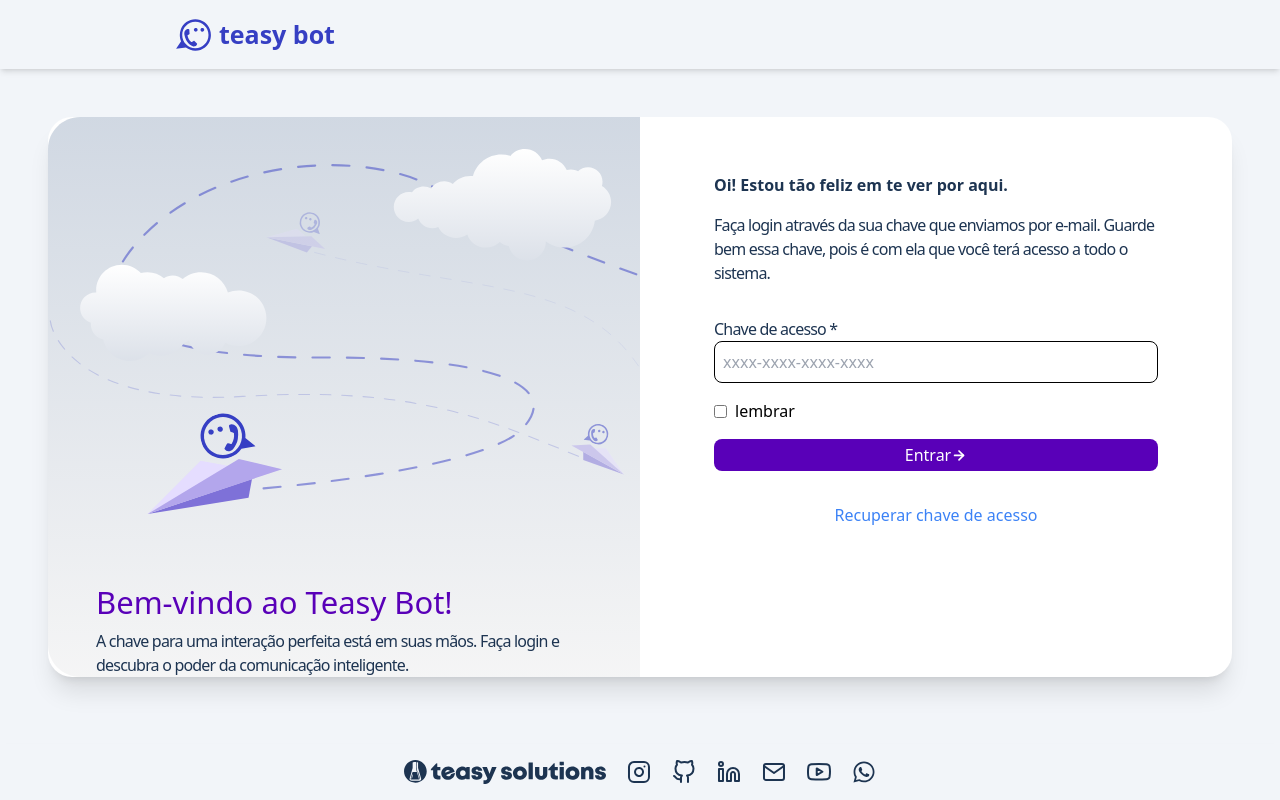
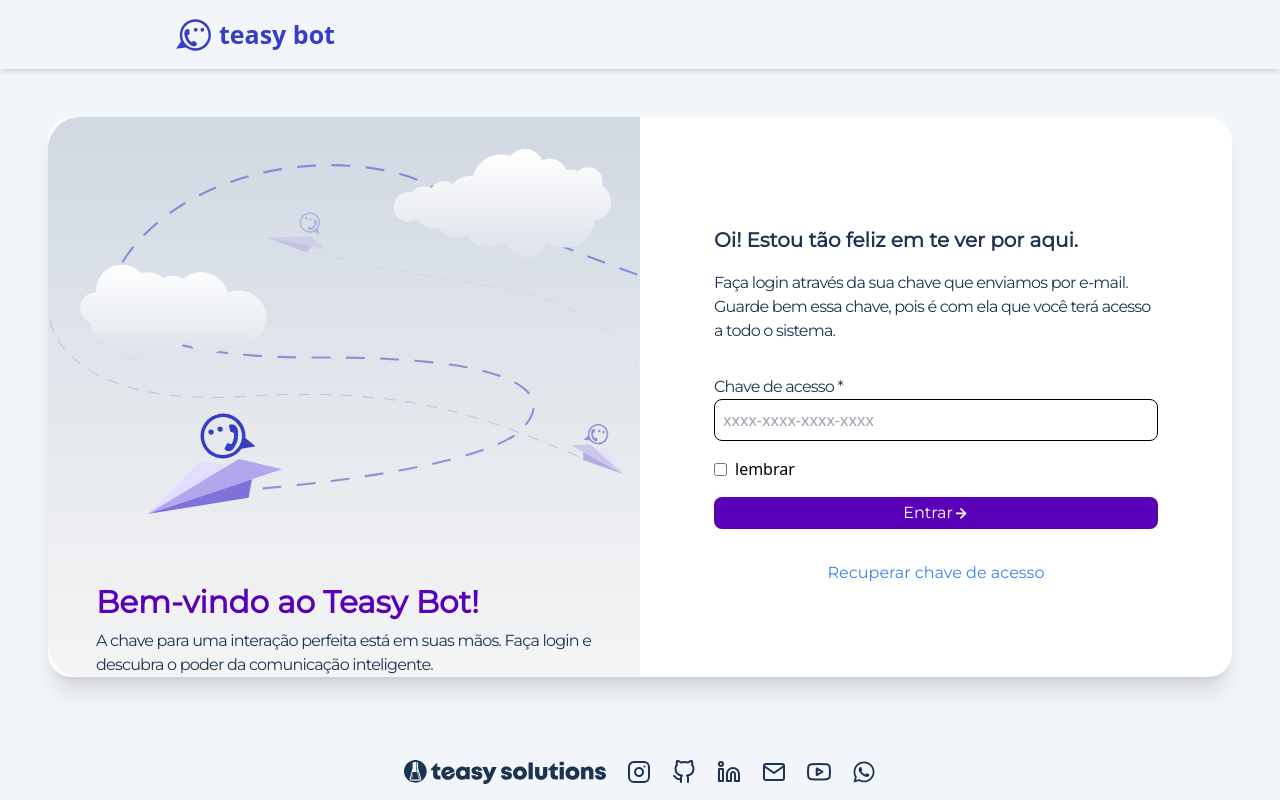
Before and after one commit to Gustavo-Diogo/next, a Next.js app: page /login in a window 1280 px wide. Built offline with nearby package versions, Linux system fonts and the light colour scheme.

Commit message:
feat: font changed

```diff
--- a/components/Card/index.tsx
+++ b/components/Card/index.tsx
@@ -19,12 +19,12 @@
       </div>
 
       <div className="mt-4">
-        <h2 className=""> {title} </h2>
-        <div className="mt-2 h-1 w-16 rounded-md bg-purpleT-primary"></div>
+        <h2 className="font-montserrat font-extrabold"> {title} </h2>
+        <div className="mt-2 h-1 w-16 rounded-md  bg-purpleT-primary"></div>
       </div>
 
       <div className="my-4 text-left">
-        <span className="text-base tracking-tighter">{text}</span>
+        <span className="font-montserrat text-base tracking-tighter">{text}</span>
       </div>
 
       <div className="w-full">
--- a/components/PrimaryButton/index.tsx
+++ b/components/PrimaryButton/index.tsx
@@ -8,7 +8,7 @@
       onClick={onClick}
       className="flex cursor-pointer items-center justify-center rounded-lg bg-purpleT-primary p-1"
     >
-      <span className="text-white">{text}</span>
+      <span className="font-montserrat text-white">{text}</span>
       <Image src={RightArrow} alt="LeftPanel" className="h-4 w-4" />
     </div>
   )
--- a/pages/home/index.tsx
+++ b/pages/home/index.tsx
@@ -1,9 +1,9 @@
 import Card from "components/Card"
+import Footer from "components/Footer"
 import NavBar from "components/Navbar"
 import dashboard from "../../assets/dashboard.svg"
 import message from "../../assets/message.svg"
 import qrcode from "../../assets/qrcode.svg"
-import Footer from "components/Footer"
 
 const cards = [
   {
@@ -32,7 +32,7 @@
       <NavBar />
       <div className="my-6 flex h-auto w-3/4 flex-col items-center text-center">
         <div className="flex flex-col items-center">
-          <h1 className="text-lg font-black">
+          <h1 className="font-montserrat text-lg font-bold">
             Bem-vindo {"enterprise"}, aproveite o máximo da nossa plataforma para gerencias as suas mensagens de forma
             descomplicada!
           </h1>
@@ -46,8 +46,8 @@
           return <Card key={index} buttonText={buttonText} text={text} title={title} image={image} />
         })}
       </div>
-      <div className="inset-x-0 top-0 mt-4">
-        <span className="text-gray-300">Chave de acesso: 129381283182</span>
+      <div className="mt-60">
+        <span className="font-montserrat text-gray-300">Chave de acesso: 129381283182</span>
       </div>
       <Footer />
     </div>
--- a/pages/login/index.tsx
+++ b/pages/login/index.tsx
@@ -1,13 +1,12 @@
 import { useRouter } from "next/router"
 import { ChangeEvent, useState } from "react"
 import Checkbox from "components/Checkbox"
+import Footer from "components/Footer"
+import LeftPanel from "components/Images/LeftPanel"
 import NavBar from "components/Navbar"
 import PrimaryButton from "components/PrimaryButton"
-import LeftPanel from "components/Images/LeftPanel"
 import TextInput from "components/TextInput"
 // import LeftPanel from "../../assets/left-panel.svg"
-import Icon from "../../assets/teasy-icon.svg"
-import Footer from "components/Footer"
 
 const LoginPage = () => {
   const [accessKey, setAccessKey] = useState("")
@@ -36,8 +35,10 @@
           <LeftPanel />
 
           <div className="absolute inset-x-12 bottom-0 hidden flex-col gap-1 md:flex">
-            <span className="text-md text-purpleT-primary md:text-2xl">Bem-vindo ao Teasy Bot!</span>
-            <span className="font-normal tracking-tighter text-text md:text-base">
+            <span className="font-montserrat text-md font-bold text-purpleT-primary md:text-2xl">
+              Bem-vindo ao Teasy Bot!
+            </span>
+            <span className="font-montserrat tracking-tighter text-text md:text-base">
               A chave para uma interação perfeita está em suas mãos. Faça login e descubra o poder da comunicação
               inteligente.
             </span>
@@ -45,17 +46,19 @@
         </div>
 
         {/* right panel box */}
-        <div className="flex h-full w-full flex-col items-center">
-          <div className="mt-10 flex h-auto w-9/12 flex-col">
+        <div className="flex h-full w-full flex-col items-center justify-center">
+          <div className="flex h-auto w-9/12 flex-col">
             {/* <img src={Icon} alt="LeftPanel" className="h-8 w-8" /> */}
-            <span className="mt-4 font-black text-text">Oi! Estou tão feliz em te ver por aqui.</span>
-            <span className="mt-4 tracking-tighter text-text">
+            <span className="mt-4 font-montserrat text-lg font-bold text-text">
+              Oi! Estou tão feliz em te ver por aqui.
+            </span>
+            <span className="mt-4 font-montserrat text-md tracking-tighter text-text">
               Faça login através da sua chave que enviamos por e-mail. Guarde bem essa chave, pois é com ela que você
               terá acesso a todo o sistema.
             </span>
           </div>
           <div className="mt-4 flex h-auto w-9/12 flex-col">
-            <span className="mt-4 tracking-tighter text-text">Chave de acesso *</span>
+            <span className="mt-4 font-montserrat tracking-tighter text-text">Chave de acesso *</span>
             <TextInput onChangeValue={handleInputChange} placeholder="xxxx-xxxx-xxxx-xxxx" value={accessKey} />
             <div className="mt-4">
               <Checkbox
@@ -77,11 +80,11 @@
           <div className="mt-4 flex h-auto w-9/12 flex-col">
             <div
               className="mt-4 flex w-full justify-center text-center"
-              onClick={(e) => {
+              onClick={() => {
                 console.log("it will work")
               }}
             >
-              <span className="cursor-pointer text-blue-500">Recuperar chave de acesso</span>
+              <span className="cursor-pointer font-montserrat text-blue-500">Recuperar chave de acesso</span>
             </div>
           </div>
         </div>
--- a/styles/tailwind.css
+++ b/styles/tailwind.css
@@ -1,4 +1,5 @@
 @tailwind base;
 @tailwind components;
 @tailwind utilities;
-@import url("https://fonts.googleapis.com/css?family=Montserrat&display=swap");
+@import url("https://fonts.googleapis.com/css2?family=Montserrat&display=swap");
+@import url("https://fonts.googleapis.com/css2?family=Montserrat:wght@400;700&display=swap");
--- a/tailwind.config.js
+++ b/tailwind.config.js
@@ -25,7 +25,7 @@
       },
       fontFamily: {
         display: ["Montserrat"],
-        body: ["Montserrat"],
+        montserrat: ["Montserrat"],
       },
       borderWidth: {
         DEFAULT: "1px",
```
